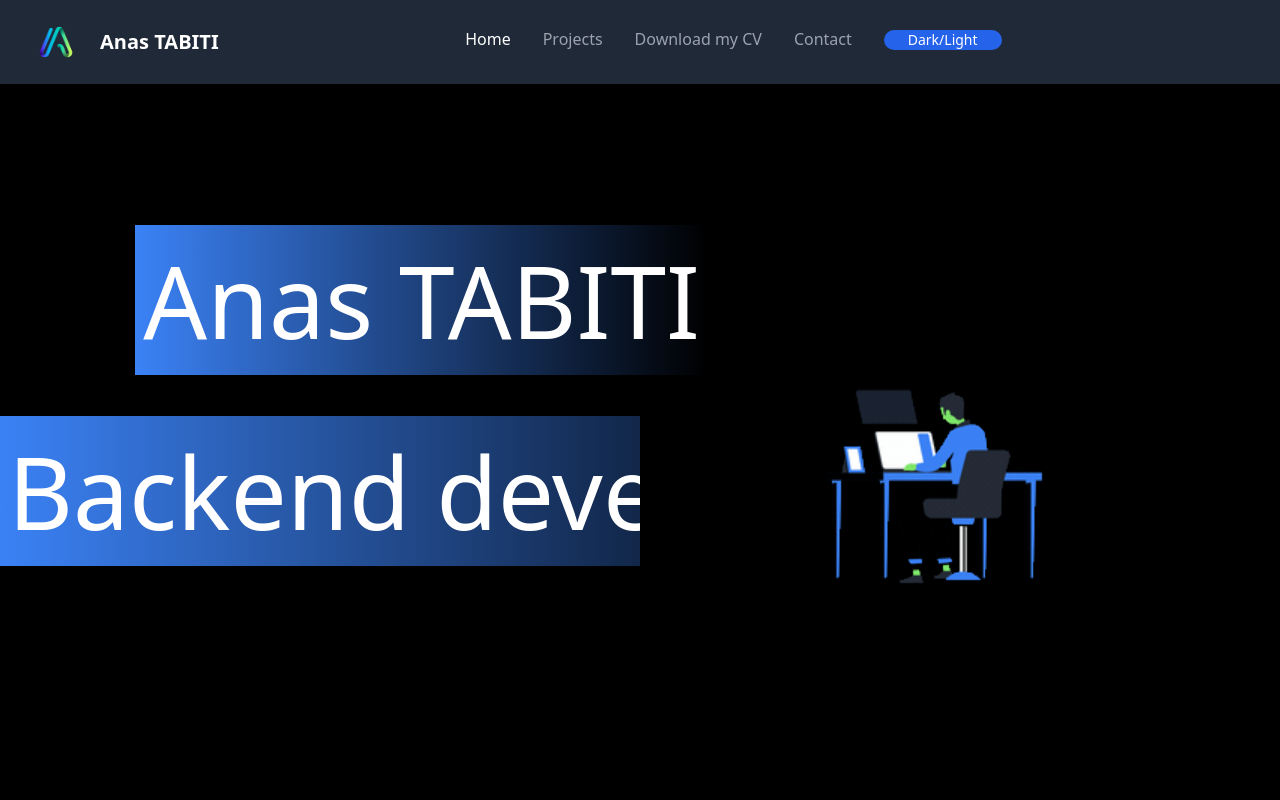
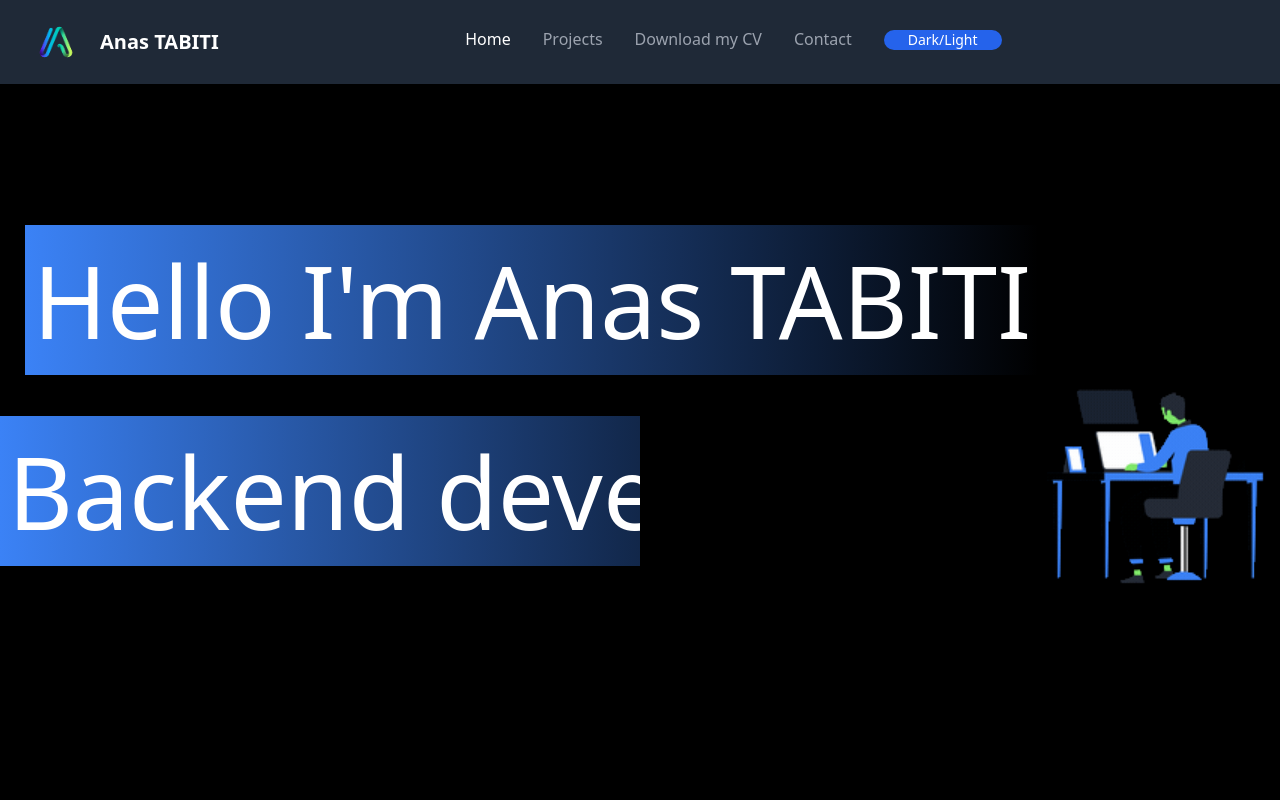
Before and after one commit to anastabiti/myportfolio, a React (Vite) app in the folder anastabiti/: page / in a window 1280 px wide. Shown: the top 800 px of the page. Built offline with nearby package versions, Linux system fonts and the light colour scheme.

Commit message:
add timeline

```diff
--- a/anastabiti/src/App.tsx
+++ b/anastabiti/src/App.tsx
@@ -5,7 +5,7 @@ import "react-responsive-carousel/lib/styles/carousel.min.css";
 // import './styles.css';
 //inspiration https://www.behance.net/gallery/157781767/Design-a-cool-portfolio-for-a-web-developer?tracking_source=search_projects|web+design+portfolio&l=8
 function App() {
-  const [text, setText] = useState("Anas TABITI");
+  const [text, setText] = useState("Hello I'm Anas TABITI");
 
   {
     /* https://tailwindcss.com/docs/box-decoration-break */
```
